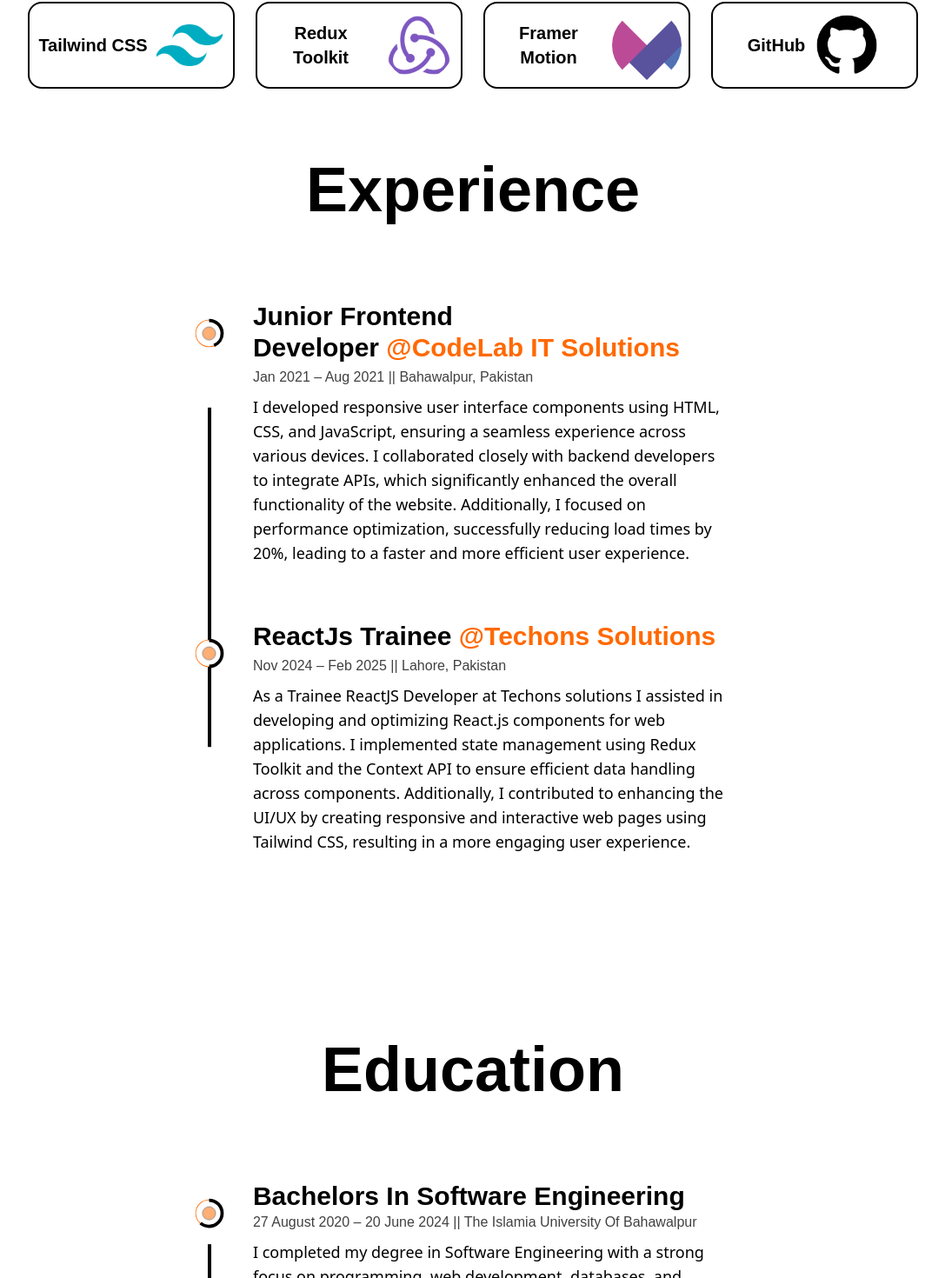
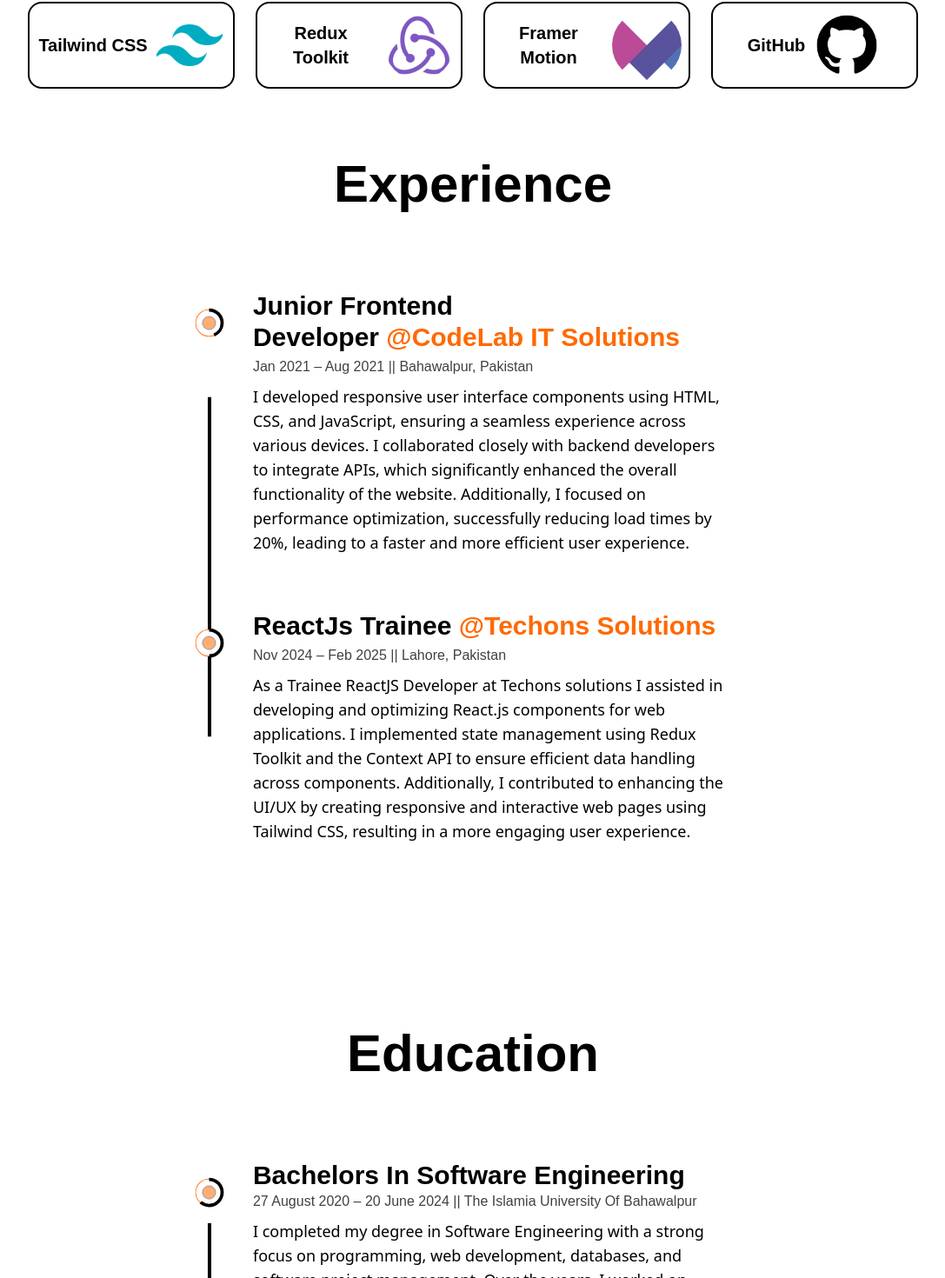
Before and after one commit to nomanchaudhary/Portfolio-Volume2, a React (Vite) app: page /about in a window 1280 px wide. Shown: the part 2142-3612 px from the top of the page at 87% size, without its empty margins (96-1183 px from the left). Built offline with nearby package versions, Linux system fonts and the light colour scheme.

Commit message:
Portfolio Volume 2 Completed

```diff
--- a/src/components/Education.jsx
+++ b/src/components/Education.jsx
@@ -37,7 +37,7 @@
   });
   return (
     <div className="my-10">
-      <h2 className="text-4xl sm:text-5xl md:text-6xl lg:text-7xl font-bold w-full text-center font-montserrat text-black dark:text-white">
+      <h2 className="text-4xl sm:text-5xl md:text-6xl lg:text-6xl font-bold w-full text-center font-montserrat text-black dark:text-white">
         Education
       </h2>
       <div ref={ref} className="w-11/12 sm:w-10/12 md:w-8/12 my-15 mx-auto relative -z-50 dark:z-0">
--- a/src/components/Experience.jsx
+++ b/src/components/Experience.jsx
@@ -46,7 +46,7 @@
 
   return (
     <div className="my-20">
-      <h2 className="text-4xl sm:text-5xl md:text-6xl lg:text-7xl font-bold w-full text-center font-montserrat text-black dark:text-white">
+      <h2 className="text-4xl sm:text-5xl md:text-6xl lg:text-6xl font-bold w-full text-center font-montserrat text-black dark:text-white">
         Experience
       </h2>
       <div
--- a/src/pages/Contact.jsx
+++ b/src/pages/Contact.jsx
@@ -34,7 +34,7 @@
   <section id="contact">
       <div className="w-full h-auto py-12 px-4 sm:px-6 md:px-10 lg:px-20 dark:bg-black dark:text-white">
       <AnimatedText
-        className="text-3xl sm:text-4xl md:text-5xl font-bold font-montserrat text-center"
+        className="text-3xl sm:text-4xl md:text-6xl lg:text-6xl font-bold font-montserrat text-center"
         text="Have a Project in Mind? Let’s Talk 😍"
       />
 
--- a/src/pages/Projects.jsx
+++ b/src/pages/Projects.jsx
@@ -93,7 +93,7 @@
       <div className="px-4 sm:px-10 md:px-20 lg:px-32 mt-10 sm:mt-16 text-center">
         <AnimatedText
           text="What I’ve Built So Far."
-          className="font-bold self-center text-3xl sm:text-5xl md:text-6xl"
+          className="font-bold self-center text-3xl sm:text-5xl md:text-6xl lg:text-6xl"
         />
       </div>
       <div className="grid grid-cols-1 md:grid-cols-12 w-full gap-6 md:gap-12 px-6 sm:px-10 md:px-20 lg:px-32 mb-10 sm:mb-16">
```
